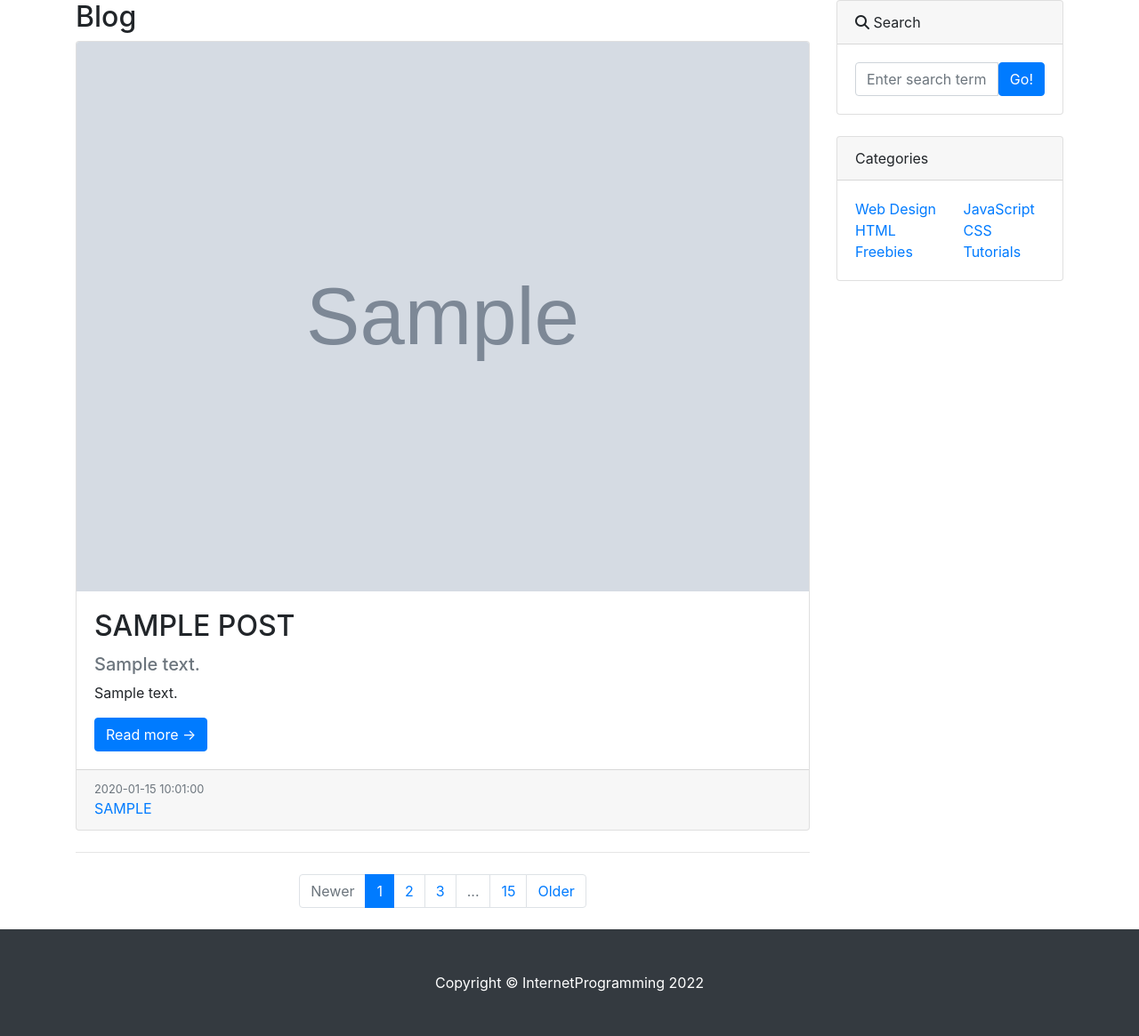
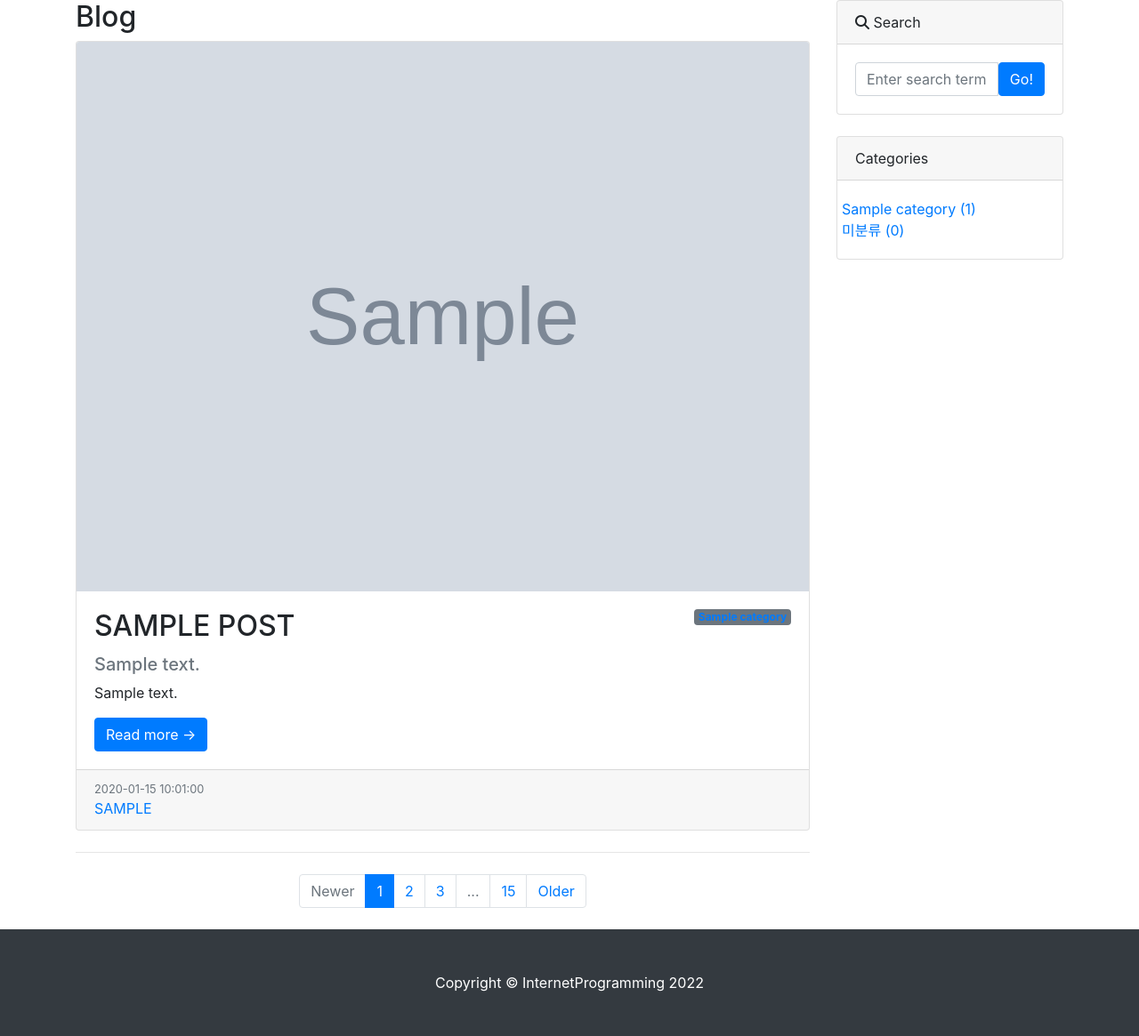
Before and after one commit to YO1231/Django22-02, a Django app: page /blog/ in a window 1280 px wide. Shown: the part 56-1221 px from the top of the page at 89% size. Run offline with Django 4.2, Linux system fonts and the light colour scheme; tables that the repository leaves empty hold one stand-in row (values such as "Sample post"); grey boxes marked "Sample" are stand-in pictures; some libraries are stand-ins or nearby versions.

Commit message:
다대일 관계 구현하기 완료

```diff
--- a/blog/models.py
+++ b/blog/models.py
@@ -3,6 +3,19 @@ from django.contrib.auth.models import User
 import os
 
 # Create your models here.
+class Category(models.Model):
+    name = models.CharField(max_length=50, unique=True)
+    slug = models.SlugField(max_length=200, unique=True, allow_unicode=True)
+
+    def __str__(self):
+        return self.name
+
+    def get_absolute_url(self):
+        return f'/blog/category/{self.slug}'
+
+    class Meta:
+        verbose_name_plural = 'Categories'
+
 class Post(models.Model):
     title = models.CharField(max_length=30)
     hook_text = models.CharField(max_length=100, blank=True)
@@ -17,6 +30,8 @@ class Post(models.Model):
 
     # 추후 author 작성
     author = models.ForeignKey(User, null=True, on_delete=models.SET_NULL)
+
+    category = models.ForeignKey(Category, null=True, blank=True, on_delete=models.SET_NULL)
 
     def __str__(self):
         return f'[{self.pk}]{self.title}:: {self.author} : {self.created_at}'
--- a/blog/templates/blog/navbar.html
+++ b/blog/templates/blog/navbar.html
@@ -7,7 +7,7 @@
           <div class="collapse navbar-collapse" id="navbarNavDropdown">
             <ul class="navbar-nav mr-auto">
               <li class="nav-item active">
-                <a class="nav-link" href="/">Home <span class="sr-only">(current)</span></a>
+                <a class="nav-link" href="/">Home</a>
               </li>
               <li class="nav-item">
                 <a class="nav-link" href="/blog/">Blog</a>
--- a/blog/templates/blog/post_list.html
+++ b/blog/templates/blog/post_list.html
@@ -1,17 +1,30 @@
 {% extends 'blog/base.html' %}
 
 {% block main_area %}
-          <h2>Blog</h2>
+          <h2>Blog
+              {% if category %}
+                - <span class="badge badge-secondary">{{category}}</span>
+              {% endif %}
+          </h2>
           <!-- Featured blog post-->
           {% if post_list.exists %}
           {% for p in post_list %} <!-- p로 post_list를 받았음 -->
-          <div class="card mb-4">
+          <div class="card mb-4" id="post-{{p.pk}}">
             {% if p.head_image %}
             <img class="card-img-top" src="{{p.head_image.url}}" alt="{{p}}의 head_image" />
             {% else %}
             <img class="card-img-top" src="https://picsum.photos/seed/{{p.pk}}/800/200" alt="random image">
             {% endif %}
             <div class="card-body">
+                {% if p.category %}
+                    <span class="badge badge-secondary float-right">
+                        <a href="{{p.category.get_absolute_url}}">{{p.category}}</a>
+                    </span>
+                {% else %}
+                    <span class="badge badge-secondary float-right">
+                        <a href="/blog/category/no_category">미분류</a>
+                    </span>
+                {% endif %}
                 <h2 class="card-title">{{p.title | upper}}</h2>
                 {% if p.hook_text %}
                 <h5 class="text-muted">{{p.hook_text}}</h5>
--- a/blog/templates/blog/sidebar.html
+++ b/blog/templates/blog/sidebar.html
@@ -9,24 +9,16 @@
             </div>
           </div>
           <!-- Categories widget-->
-          <div class="card mb-4">
+          <div class="card mb-4" id='category-card'>
               <div class="card-header">Categories</div>
               <div class="card-body">
                   <div class="row">
-                      <div class="col-sm-6">
                           <ul class="list-unstyled mb-0">
-                              <li><a href="#!">Web Design</a></li>
-                              <li><a href="#!">HTML</a></li>
-                              <li><a href="#!">Freebies</a></li>
+                            {% for c in categories %}
+                              <li><a href="{{c.get_absolute_url}}">{{c}} ({{c.post_set.count}})</a></li>
+                            {% endfor %}
+                              <li><a href="/blog/category/no_category/">미분류 ({{no_category_post_count}})</a> </li>
                           </ul>
-                      </div>
-                      <div class="col-sm-6">
-                          <ul class="list-unstyled mb-0">
-                              <li><a href="#!">JavaScript</a></li>
-                              <li><a href="#!">CSS</a></li>
-                              <li><a href="#!">Tutorials</a></li>
-                          </ul>
-                      </div>
                   </div>
               </div>
           </div>
--- a/blog/urls.py
+++ b/blog/urls.py
@@ -1,9 +1,11 @@
 from django.urls import path
 from .import views
 
-urlpatterns = [ # IP주소/blog
+urlpatterns = [ # IP주소/blog/
     path('', views.PostList.as_view()),
-    path('<int:pk>/', views.PostDetail.as_view())
+    path('<int:pk>/', views.PostDetail.as_view()),
+    path('category/<str:slug>/', views.category_page)
+
     #path('', views.index), # IP주소/blog
     #path('<int:pk>/', views.single_post_page)
 ]
--- a/blog/views.py
+++ b/blog/views.py
@@ -1,16 +1,44 @@
 from django.shortcuts import render
-from .models import Post
+from .models import Post, Category
 from django.views.generic import ListView, DetailView
 
 # Create your views here.
 class PostList(ListView):
     model = Post
     ordering = '-pk'
+
+    def get_context_data(self, *, object_list=None, **kwargs):
+        context = super(PostList, self).get_context_data() # PostList
+        context['categories'] = Category.objects.all()
+        context['no_category_post_count'] = Post.objects.filter(category=None).count
+        return context
+
     # 템플릿 모델명_list.html : post_list.html **자동 생성
     # 파라미터 모델명_list : post_list
 
 class PostDetail(DetailView):
     model = Post #**데이터 한 개라 ordering 안 함
+
+    def get_context_data(self, **kwargs):
+        context = super(PostDetail, self).get_context_data() # PostDetail
+        context['categories'] = Category.objects.all()
+        context['no_category_post_count'] = Post.objects.filter(category=None).count
+        return context
+
+def category_page(request, slug):
+    if slug == 'no_category':
+        category = '미분류'
+        post_list = post_list = Post.objects.filter(category=None)
+    else:
+        category = Category.objects.get(slug=slug)
+        post_list = Post.objects.filter(category=category)
+    return render(request, 'blog/post_list.html', {
+        'category' : category,
+        'post_list' : post_list,
+        'categories' : Category.objects.all(),
+        'no_category_post_count' : Post.objects.filter(category=None).count
+    })
+
     # 템플릿 모델명_detail.html : post_detail.html
     # 파라미터 모델명 : post
 
```
Also changed, not shown: blog/admin.py (+6 -1 lines), blog/templates/blog/post_detail.html (+11 -2 lines), blog/tests.py (+59 -25 lines).
